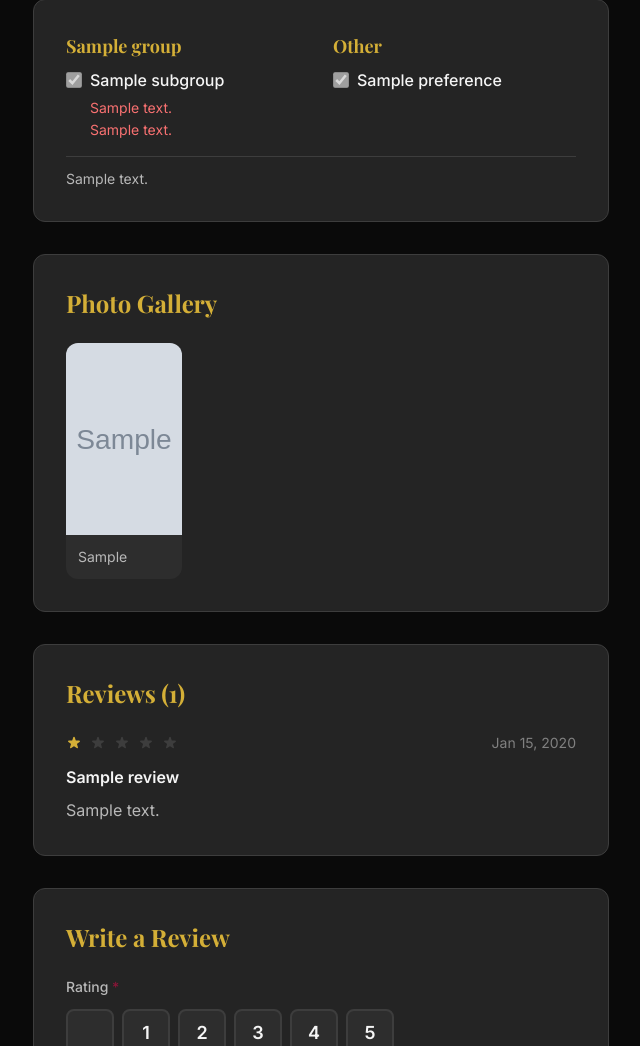
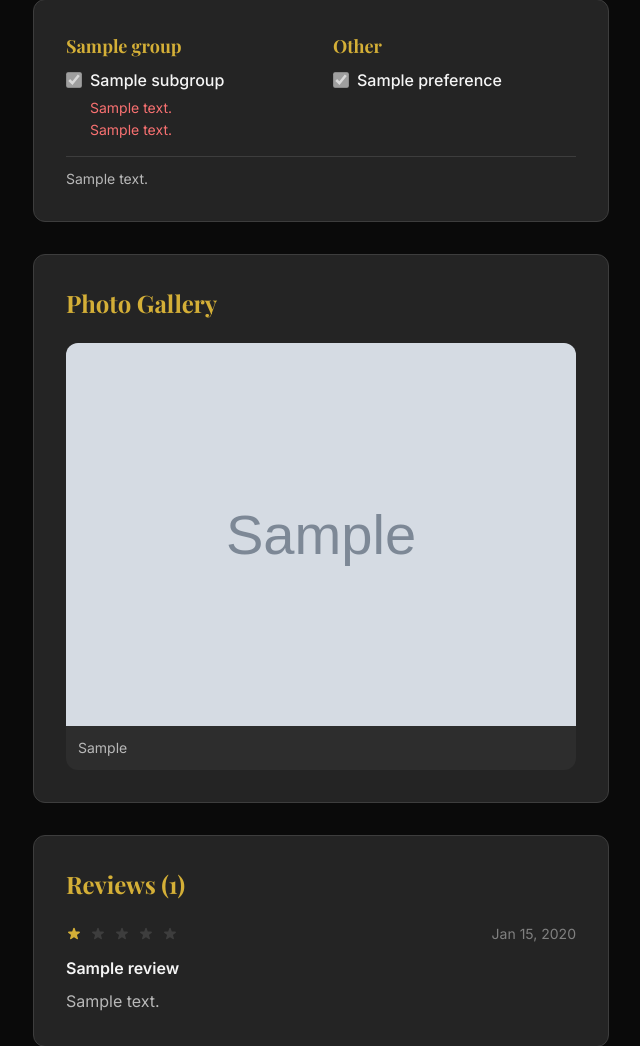
Before and after one commit to ivotripunovic/massage_marketplace, a Django app: a page that uses marketplace/templates/clients/provider_detail.html in a window 1280 px wide. Shown: the part 752-1798 px from the top of the page, without its empty margins (319-959 px from the left). Run offline with Django 5.2, Linux system fonts and the light colour scheme; data comes from the database, SQL or seed files in the repository; tables that the repository leaves empty hold one stand-in row (values such as "Sample post"); grey boxes marked "Sample" are stand-in pictures; some libraries are stand-ins or nearby versions.

Commit message:
pictures one by one

```diff
--- a/marketplace/templates/clients/provider_detail.html
+++ b/marketplace/templates/clients/provider_detail.html
@@ -187,11 +187,11 @@
     {% if gallery_images %}
     <div class="card-dark p-6 md:p-8 mb-8">
         <h2 class="text-2xl font-display font-bold text-gold mb-6">Photo Gallery</h2>
-        <div class="grid grid-cols-2 md:grid-cols-3 lg:grid-cols-4 gap-4">
+        <div class="space-y-4">
             {% for image in gallery_images %}
             <div class="rounded-xl overflow-hidden bg-dark-200">
                 <img src="{{ image.image.url }}" alt="{{ image.caption|default:'Gallery image' }}"
-                     class="gallery-image w-full h-48 object-cover">
+                     class="gallery-image w-full object-cover">
                 {% if image.caption %}
                 <div class="p-3">
                     <p class="text-sm text-text-secondary">{{ image.caption }}</p>
```
